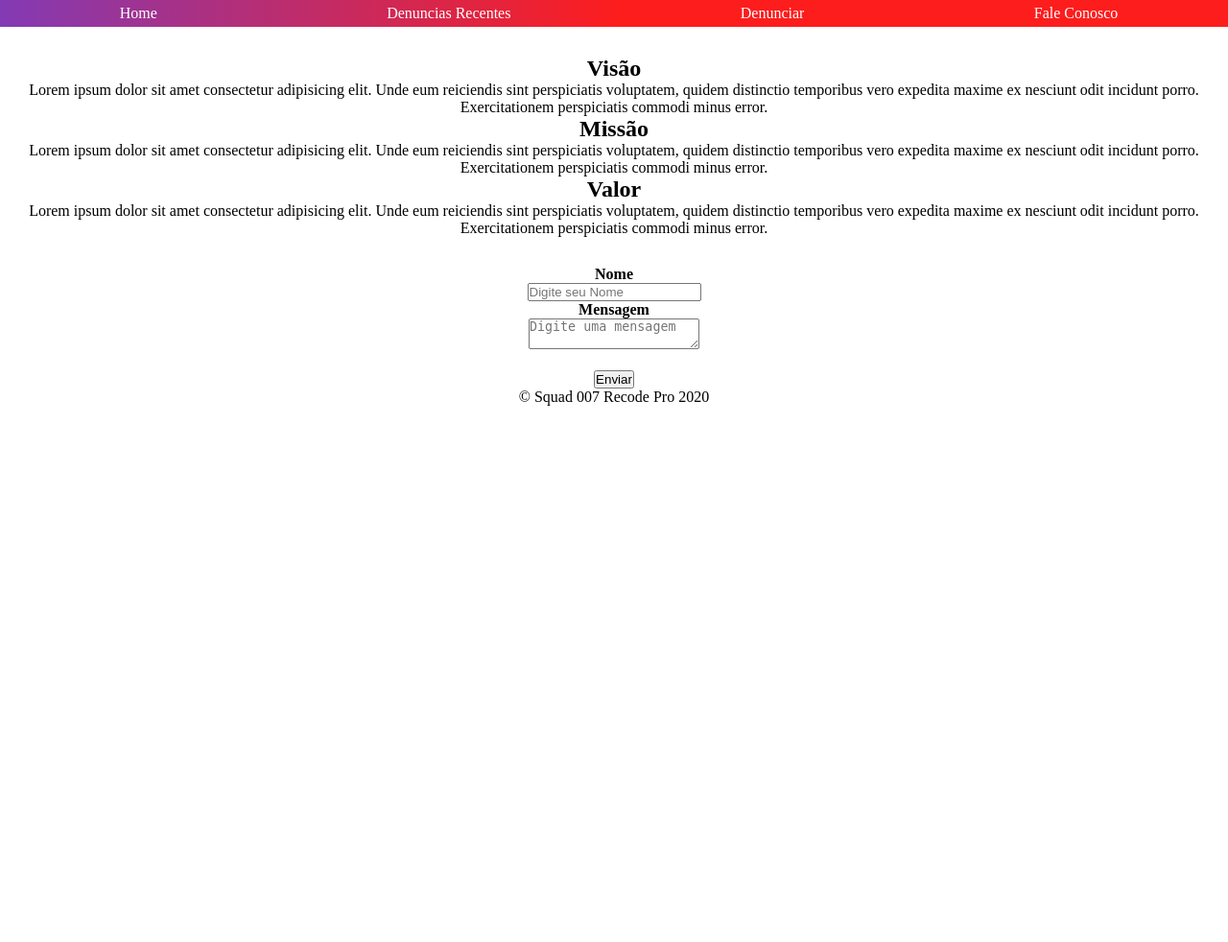
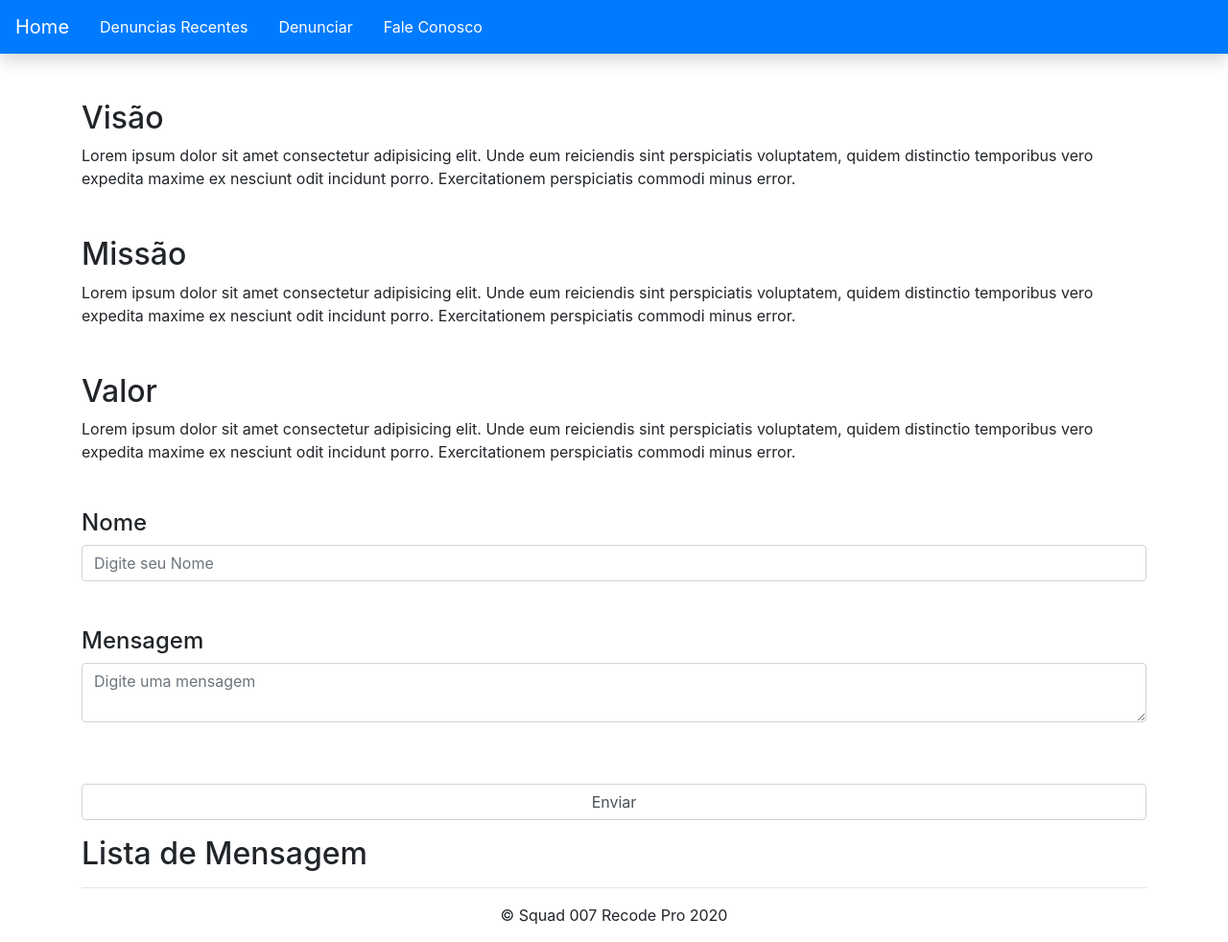
Before and after one commit to NayDev/squad7, a PHP site: page /fale_conosco_sobre.php in a window 1280 px wide. Shown: the whole page at 96% size. Before the commit the page ends 423 px from the top, so only its background shows below. Run offline with PHP 8.4, Linux system fonts and the light colour scheme; data that the repository does not hold is empty.

Commit message:
Mudando menu

```diff
--- a/fale_conosco_sobre.css
+++ /dev/null
@@ -1,30 +0,0 @@
-*{
-    margin: 0;
-    padding: 0;
-    overflow-x: hidden;
-}
-.menu {
-    background:linear-gradient(90deg, rgba(131,58,180,1) 0%, rgba(253,29,29,1) 50%);
-    display: flex;
-    justify-content: space-around;
-    align-items: center;
-    width: 100%;
-    padding:5px;
-}
-.menu a {
-    color: white;
-    text-decoration: none;
-}
-
-.sobre{
-    text-align: center;
-    padding: 10px;
-    margin: 20px;
-}
-
-.formulario{
-    text-align: center;
-}
-#rodape{
-    text-align: center;
-}
--- a/fale_conosco_sobre.php
+++ b/fale_conosco_sobre.php
@@ -16,7 +16,7 @@
         $nome = $_POST['nome'];
         $msg = $_POST['msg'];
 
-        $sql = "insert  into comentarios (nome, msg) values ('$nome','$msg')";
+        $sql = "insert  into fale_conosco (nome, msg) values ('$nome','$msg')";
         $result = $conn->query($sql);
     }
 
@@ -29,48 +29,95 @@
     <meta name="viewport" content="width=device-width, initial-scale=1.0">
     <title>Fale conosco</title>
     <link rel="stylesheet" href="fale_conosco_sobre.css">
+    <script src="https://code.jquery.com/jquery-3.3.1.slim.min.js"
+    integrity="sha384-q8i/X+965DzO0rT7abK41JStQIAqVgRVzpbzo5smXKp4YfRvH+8abtTE1Pi6jizo"
+    crossorigin="anonymous"></script>
+  <script src="https://cdnjs.cloudflare.com/ajax/libs/popper.js/1.14.3/umd/popper.min.js"
+    integrity="sha384-ZMP7rVo3mIykV+2+9J3UJ46jBk0WLaUAdn689aCwoqbBJiSnjAK/l8WvCWPIPm49"
+    crossorigin="anonymous"></script>
+  <link rel="stylesheet" href="https://stackpath.bootstrapcdn.com/bootstrap/4.1.3/css/bootstrap.min.css"
+    integrity="sha384-MCw98/SFnGE8fJT3GXwEOngsV7Zt27NXFoaoApmYm81iuXoPkFOJwJ8ERdknLPMO" crossorigin="anonymous" />
+  <script src="https://stackpath.bootstrapcdn.com/bootstrap/4.1.3/js/bootstrap.min.js"
+    integrity="sha384-ChfqqxuZUCnJSK3+MXmPNIyE6ZbWh2IMqE241rYiqJxyMiZ6OW/JmZQ5stwEULTy"
+    crossorigin="anonymous"></script>
 </head>
 <body>
-  <nav class="menu">
-    <a href="home.html">Home</a>
-    <a href="lista_denuncias.html">Denuncias Recentes</a>
-    <a href="cadastrar_denuncias.html">Denunciar</a>
-    <a href="fale_conosco_sobre.html">Fale Conosco</a>
+<nav class="navbar navbar-expand-lg navbar-dark bg-primary shadow">
+
+    <a class="navbar-brand" href="home.html">Home</a>
+
+    <button class="navbar-toggler" type="button" data-toggle="collapse" data-target="#collapseNavbar">
+      <span class="navbar-toggler-icon"></span>
+    </button>
+
+    <div class="collapse navbar-collapse" id="collapseNavbar">
+      <ul class="nav">
+        <li class="nav-item">
+          <a class="nav-link text-white" href="lista_denuncias.php">Denuncias Recentes</a>
+        </li>
+        <li class="nav-item">
+          <a class="nav-link active text-white" href="cadastrar_denuncias.html">Denunciar</a>
+        </li>
+        <li class="nav-item">
+          <a class="nav-link active text-white" href="fale_conosco_sobre.php">Fale Conosco</a>
+        </li>
+      </ul>
+    </div>
   </nav>
 
   <main>
-    <section class="sobre">
-      <h2>Visão</h2>
+    <section class="container">
+      <h2 class="mt-5">Visão</h2>
       <p>Lorem ipsum dolor sit amet consectetur adipisicing elit.
         Unde eum reiciendis sint perspiciatis voluptatem, quidem distinctio
         temporibus vero expedita maxime ex nesciunt odit incidunt porro.
         Exercitationem perspiciatis commodi minus error.
       </p>
-      <h2>Missão</h2>
+      <h2 class="mt-5">Missão</h2>
       <p>Lorem ipsum dolor sit amet consectetur adipisicing elit.
         Unde eum reiciendis sint perspiciatis voluptatem, quidem distinctio
         temporibus vero expedita maxime ex nesciunt odit incidunt porro.
         Exercitationem perspiciatis commodi minus error.
       </p>
-      <h2>Valor</h2>
+      <h2 class="mt-5">Valor</h2>
       <p>Lorem ipsum dolor sit amet consectetur adipisicing elit.
         Unde eum reiciendis sint perspiciatis voluptatem, quidem distinctio
         temporibus vero expedita maxime ex nesciunt odit incidunt porro.
         Exercitationem perspiciatis commodi minus error.
       </p>
     </section>
-    <div class="formulario">
-        <form method="post" action="">
-            <h4>Nome </h4>
-            <input type="text" name="nome" placeholder="Digite seu Nome">
-            <h4>Mensagem </h4>
-            <textarea name="msg"placeholder="Digite uma mensagem"></textarea>
+    <div class="container">
+        <form class="form-group" method="post" action="">
+            <h4 class="mt-5">Nome </h4>
+            <input class="form-control mb-3" type="text" name="nome" placeholder="Digite seu Nome">
+            <h4 class="mt-5">Mensagem </h4>
+            <textarea class="form-control mb-3" name="msg"placeholder="Digite uma mensagem"></textarea>
             <br/><br/>
-            <input id="button" type="submit" name="submit" value="Enviar">
+            <input class="form-control mb-3" id="button" type="submit" name="submit" value="Enviar">
         </form>
+        <h2>Lista de Mensagem</h2>
+        <hr />
+
+        <?php
+
+                $sql = "select * from fale_conosco";
+                $result = $conn->query($sql);
+
+                if($result->num_rows >= 0){
+                    while($rows = $result->fetch_assoc()){
+                        echo "Data: ", date('d/m/Y H:i:s', strtotime($rows['data'])); "<br />";
+                        echo "Nome: ", $rows['nome'], "<br />";
+                        echo "Mensagem: ", $rows['msg'], "<br />";
+                        echo "<hr />";
+                }
+                }else{
+                    echo "Nenhum comentário ainda!!!";
+                }
+
+            ?>
     </div>
   </main>
-    <footer id="rodape">
+    <footer class="text-center">
       <p>&copy; Squad 007 Recode Pro 2020</p>
     </footer>
 </body>
```
Also changed, not shown: lista_denuncias.css (deleted, +0 -44 lines), lista_denuncias.php (+39 -16 lines).
